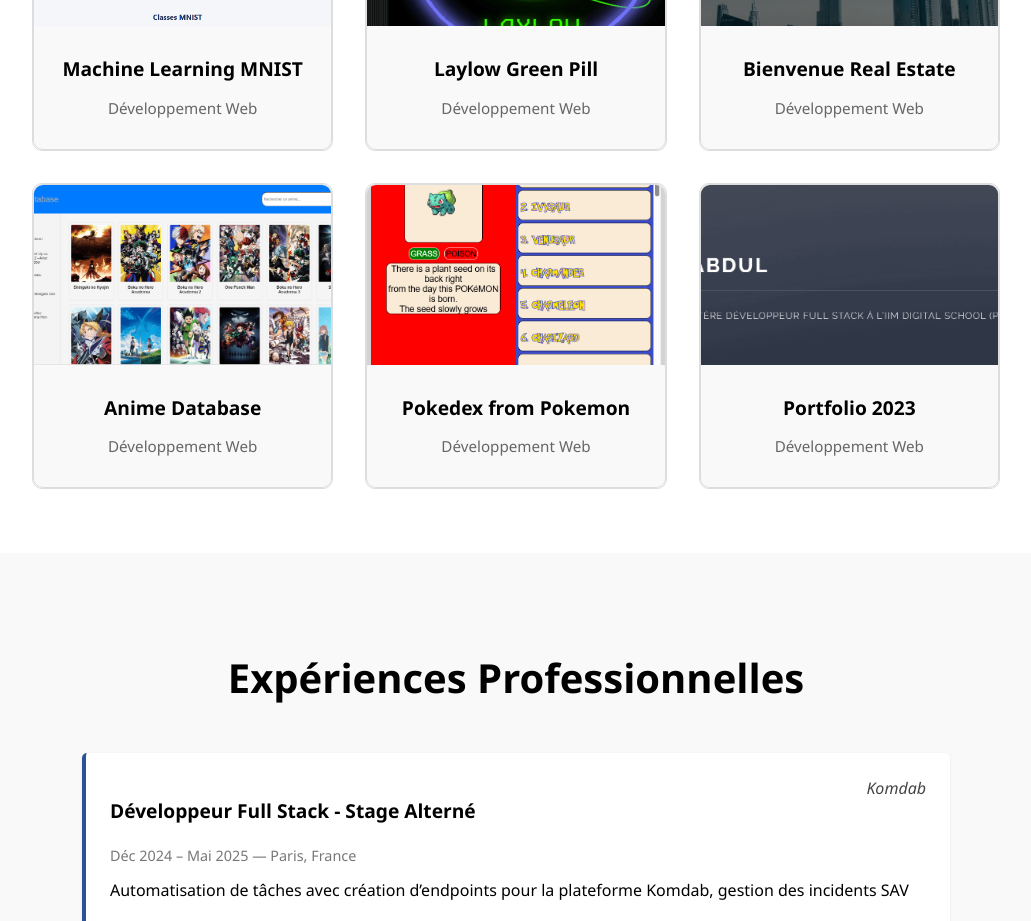
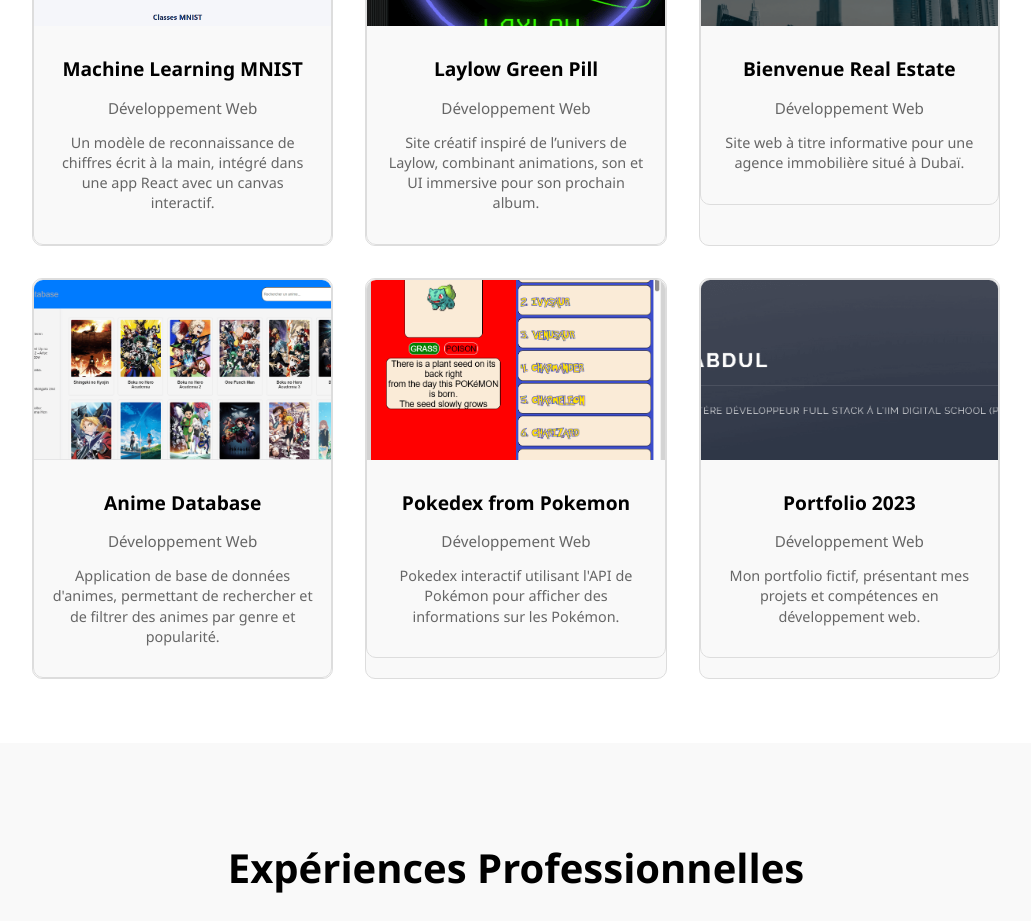
Before and after one commit to BiigSaam/Samad-Abdul-Portfolio, a React (Vite) app: page / in a window 1280 px wide. Shown: the part 3060-3981 px from the top of the page, without its empty margins (124-1155 px from the left). Built offline with nearby package versions, Linux system fonts and the light colour scheme.

Commit message:
update project

```diff
--- a/src/components/Projects.module.css
+++ b/src/components/Projects.module.css
@@ -52,6 +52,13 @@
   font-weight: bold;
   margin-top: 0.5rem;
   margin-bottom: 0.5rem;
+}
+
+.description {
+  font-size: 0.9rem;
+  color: #666;
+  margin-top: 0.5rem;
+  line-height: 1.4;
 }
 
 .category {
--- a/src/components/Projects.tsx
+++ b/src/components/Projects.tsx
@@ -4,38 +4,46 @@
   name: string;
   image: string;
   link: string;
+  description: string;
 }
 
 const projectList: Project[] = [
   {
     name: "Machine Learning MNIST",
     image: "/images/mnist.png",
-    link: "https://mnist-web-three.vercel.app/"
+    link: "https://mnist-web-three.vercel.app/",
+     description: "Un modèle de reconnaissance de chiffres écrit à la main, intégré dans une app React avec un canvas interactif."
   },
   {
     name: "Laylow Green Pill",
     image: "/images/green_pill_laylow.png",
-    link: "https://laylow-creative-album.netlify.app/"
+    link: "https://laylow-creative-album.netlify.app/",
+    description: "Site créatif inspiré de l’univers de Laylow, combinant animations, son et UI immersive pour son prochain album."
   },
   {
     name: "Bienvenue Real Estate",
     image: "/images/bienvenue-realestate.png",
-    link: "https://www.bienvenue-realestate.com/fr"
+    link: "https://www.bienvenue-realestate.com/fr",
+    description: "Site web  à titre informative pour une agence immobilière situé à Dubaï."
   },
   {
     name: "Anime Database",
     image: "/images/anime_database.png",
-    link: "https://anime-database-application.netlify.app/"
+    link: "https://anime-database-application.netlify.app/",
+    description: "Application de base de données d'animes, permettant de rechercher et de filtrer des animes par genre et popularité."
   },
   {
     name: "Pokedex from Pokemon",
     image: "/images/pokedex.png",
-    link: "https://biigsaam.github.io/Pokedex-From-Pokemon/"
+    link: "https://biigsaam.github.io/Pokedex-From-Pokemon/",
+    description: "Pokedex interactif utilisant l'API de Pokémon pour afficher des informations sur les Pokémon."
+
   },
   {
     name: "Portfolio 2023",
     image: "/images/portfolio.png",
-    link: "https://samad-abdul.infinityfreeapp.com/"
+    link: "https://samad-abdul.infinityfreeapp.com/",
+    description: "Mon portfolio fictif, présentant mes projets et compétences en développement web."
   }
 ]
 
@@ -58,6 +66,7 @@
               <div className={styles.content}>
                 <h3 className={styles.name}>{project.name}</h3>
                 <p className={styles.category}>Développement Web</p>
+                <p className={styles.description}>{project.description}</p>
               </div>
             </div>
             </a>
```
